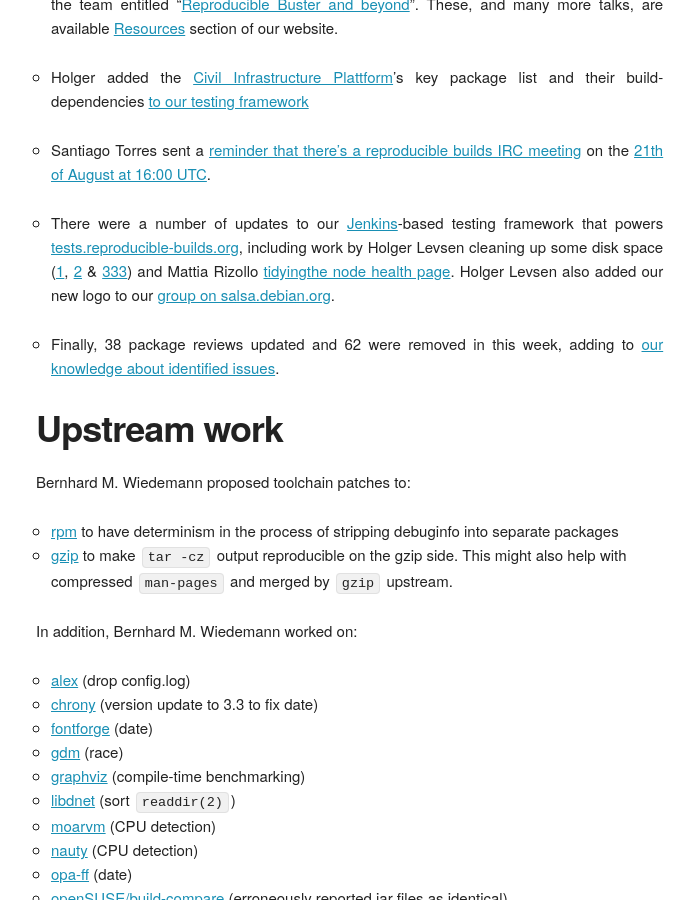
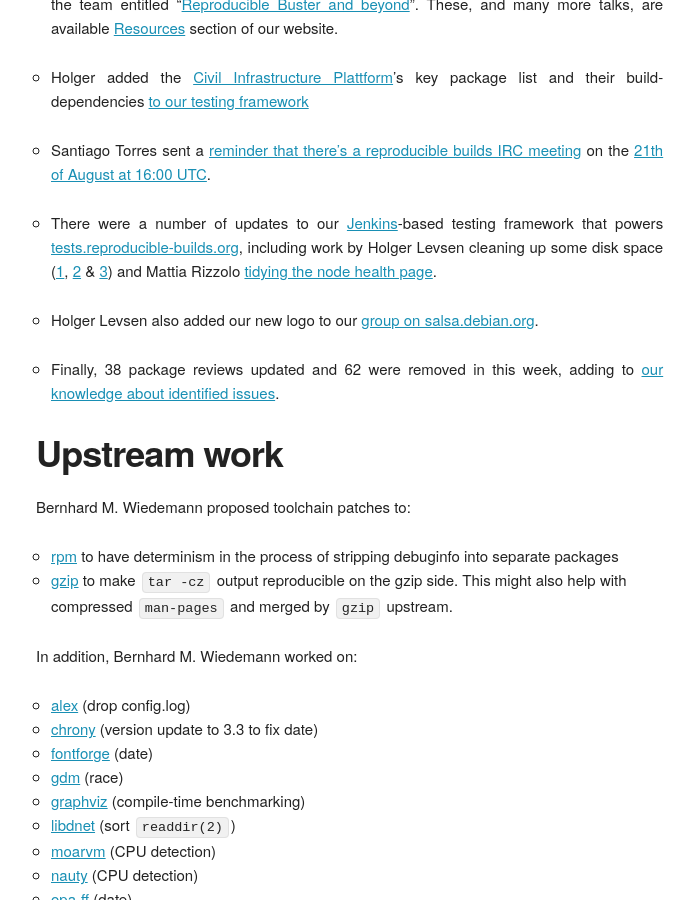
Before and after one commit to prototypefund/reproducible-website, a Jekyll site: the page built from _blog/posts/171.md, in a window 1280 px wide and 900 px high, scrolled down 998 px. Shown: the whole window, without its empty margins (124-819 px from the left). Built offline with Jekyll 4.4.1, drawn with Linux system fonts in a browser that asks for light colours; some web fonts are replaced.

Commit message:
171: tidy up an entry
Signed-off-by: Mattia Rizzolo <mattia@debian.org>

```diff
--- a/_blog/posts/171.md
+++ b/_blog/posts/171.md
@@ -17,7 +17,9 @@
 
 * Santiago Torres sent a [reminder that there's a reproducible builds IRC meeting](https://lists.reproducible-builds.org/pipermail/rb-general/2018-August/001095.html) on the [21th of August at 16:00 UTC](https://time.is/compare/1600_21_Aug_2018_in_UTC).
 
-* There were a number of updates to our [Jenkins](https://jenkins.io/)-based testing framework that powers [tests.reproducible-builds.org](tests.reproducible-builds.org), including work by Holger Levsen cleaning up some disk space ([1](https://salsa.debian.org/qa/jenkins.debian.net/commit/a1573216), [2](https://salsa.debian.org/qa/jenkins.debian.net/commit/415feb9e) & [333](https://salsa.debian.org/qa/jenkins.debian.net/commit/9f7103b7)) and Mattia Rizollo [tidyingthe node health page](https://salsa.debian.org/qa/jenkins.debian.net/commit/fd6639d1). Holger Levsen also added our new logo to our [group on salsa.debian.org](https://salsa.debian.org/reproducible-builds).
+* There were a number of updates to our [Jenkins](https://jenkins.io/)-based testing framework that powers [tests.reproducible-builds.org](tests.reproducible-builds.org), including work by Holger Levsen cleaning up some disk space ([1](https://salsa.debian.org/qa/jenkins.debian.net/commit/a1573216), [2](https://salsa.debian.org/qa/jenkins.debian.net/commit/415feb9e) & [3](https://salsa.debian.org/qa/jenkins.debian.net/commit/9f7103b7)) and Mattia Rizzolo [tidying the node health page](https://salsa.debian.org/qa/jenkins.debian.net/commit/fd6639d1).
+
+* Holger Levsen also added our new logo to our [group on salsa.debian.org](https://salsa.debian.org/reproducible-builds).
 
 * Finally, 38 package reviews updated and 62 were removed in this week, adding to [our knowledge about identified issues](https://tests.reproducible-builds.org/debian/index_issues.html).
 
```
